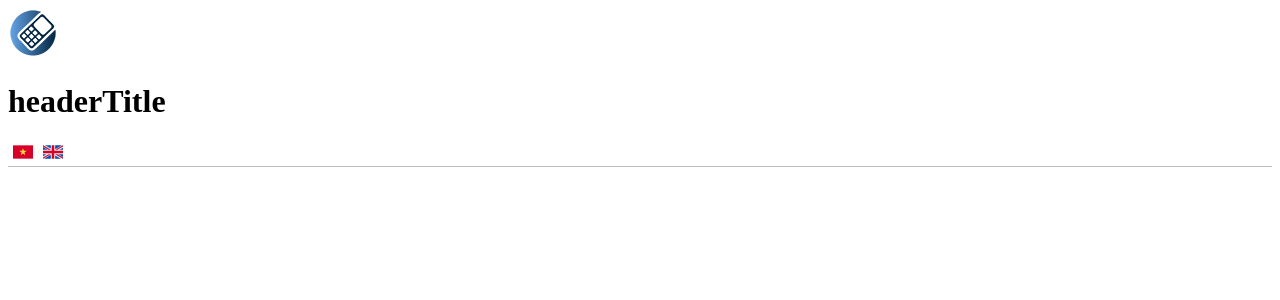
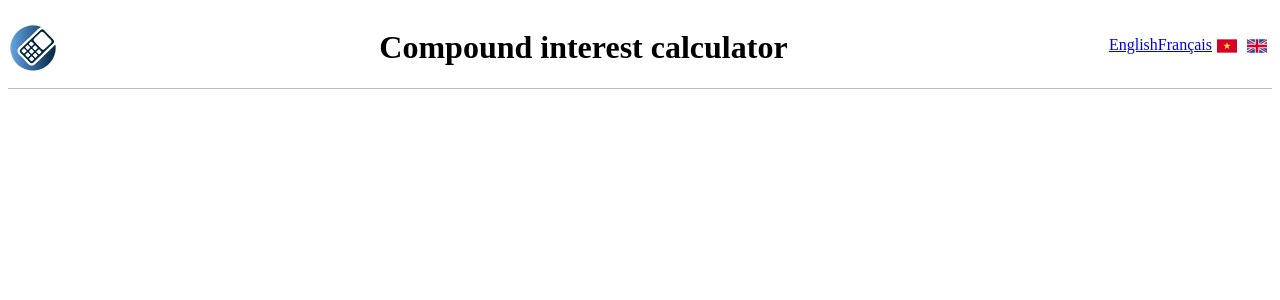
Before and after one commit to TDAK1509/tinhlai, a Nuxt app: page / in a window 1280 px wide. Shown: the top 300 px of the page. Built offline with nearby package versions, Linux system fonts and the light colour scheme.

Commit message:
Try i18n

```diff
--- a/components/TheHeader.vue
+++ b/components/TheHeader.vue
@@ -1,6 +1,5 @@
 <template>
-  <div class="header">
-    <header>
+  <header class="header">
     <img
       class="header__img"
       src="@/assets/images/logo-50x50.png"
@@ -13,8 +12,11 @@
       {{ $t("headerTitle") }}
     </h1>
 
-      <div>
-        <nuxt-link :to="switchLocalePath('vn')">
+    <div class="header__languages">
+      <NuxtLink :to="switchLocalePath('en')">English</NuxtLink>
+      <NuxtLink :to="switchLocalePath('vn')">Français</NuxtLink>
+
+      <NuxtLink :to="switchLocalePath('vn')">
         <img
           src="@/assets/images/flag-vn.svg"
           alt="Tiếng Việt"
@@ -22,9 +24,9 @@
           width="30"
           height="20"
         />
-        </nuxt-link>
+      </NuxtLink>
 
-        <nuxt-link :to="switchLocalePath('en')" class="ml-4">
+      <NuxtLink :to="switchLocalePath('en')">
         <img
           src="@/assets/images/flag-en.svg"
           alt="English"
@@ -32,22 +34,30 @@
           width="30"
           height="20"
         />
-        </nuxt-link>
+      </NuxtLink>
     </div>
   </header>
-  </div>
 </template>
 
-<script setup lang="ts">
+<script lang="ts" setup>
+const switchLocalePath = useSwitchLocalePath();
 </script>
 
-<style lang="scss" scoped>
+<style scoped>
 .header {
   border-bottom: 1px solid #bbbbbb;
+  display: flex;
+  align-items: center;
+  justify-content: space-between;
+  text-align: center;
 }
 
 .header__img {
   object-fit: cover;
+}
+
+.header__languages {
+  display: flex;
 }
 
 @media screen and (max-width: 640px) {
--- a/i18n.config.ts
+++ b/i18n.config.ts
@@ -1,12 +1,13 @@
 export default defineI18nConfig(() => ({
   legacy: false,
-  locale: "vn",
+  locales: ["en", "vn"],
+  defaultLocale: "vn",
   messages: {
     vn: {
-      welcome: "Xin chào",
+      headerTitle: "Công cụ tính tiền khi đầu tư với lãi kép",
     },
     en: {
-      welcome: "Bienvenue",
+      headerTitle: "Compound interest calculator",
     },
   },
 }));
--- /dev/null
+++ b/pages/index.vue
@@ -0,0 +1,3 @@
+<template>
+  <TheHeader />
+</template>
```
Lines whose indentation alone changed are shown as unchanged.
